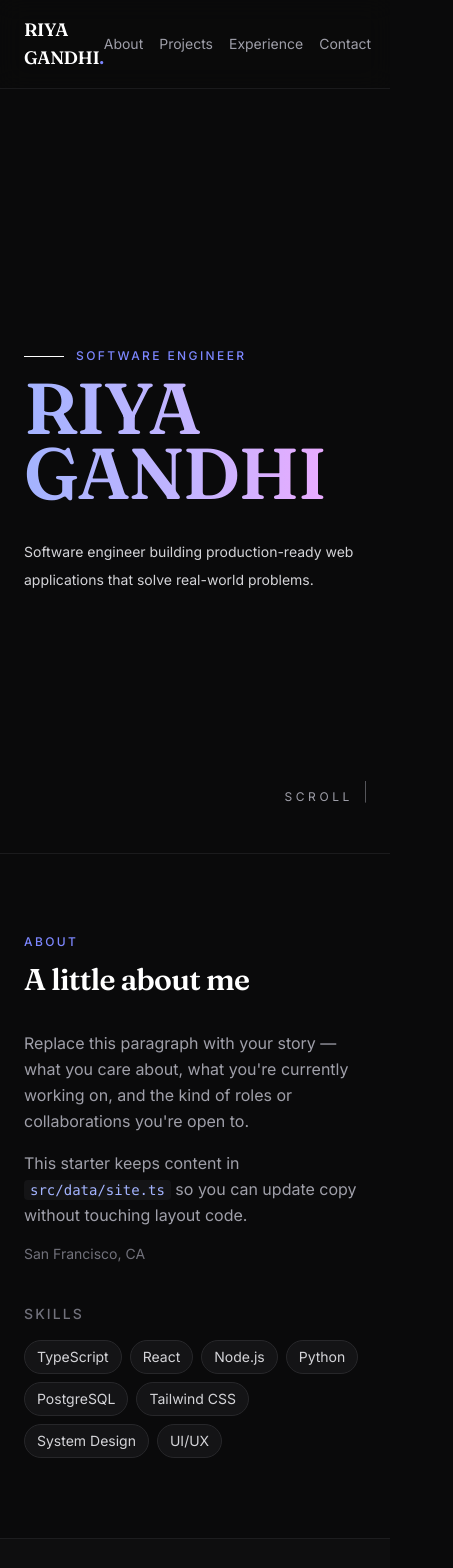
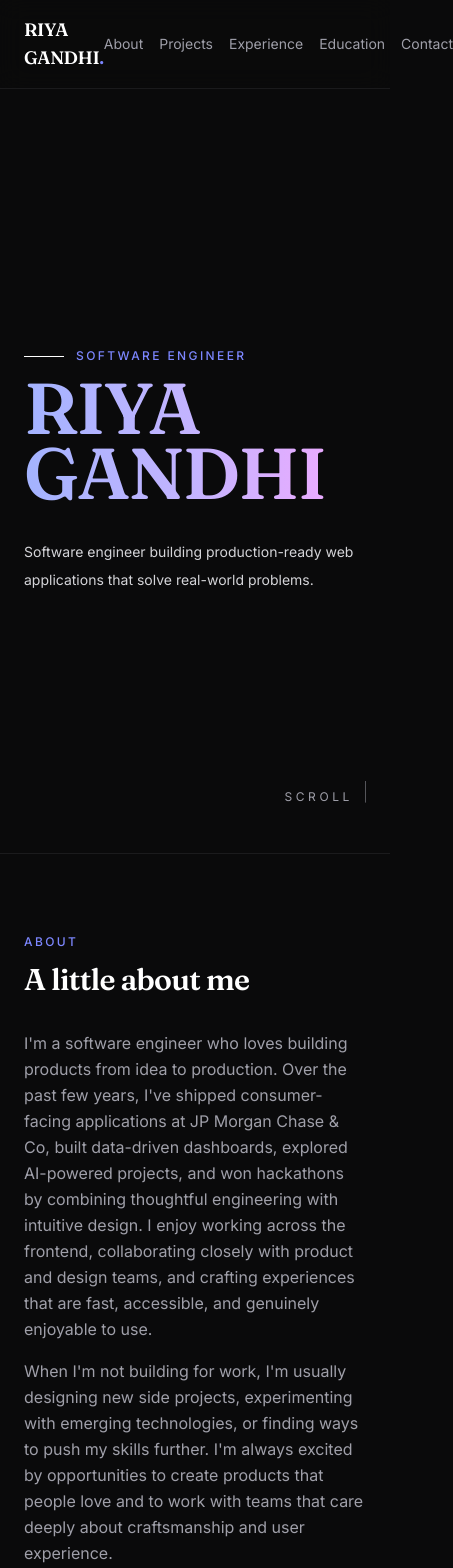
Before and after one commit to rng190001/riyagandhi, a React (Vite) app: page / in a window 390 px wide. Shown: the top 1568 px of the page, 453 px wide, since content can reach past the window. Built offline with nearby package versions, Linux system fonts and the light colour scheme.

Commit message:
Filled in the pages with information

```diff
--- a/src/App.tsx
+++ b/src/App.tsx
@@ -5,6 +5,7 @@ import About from '@/sections/About'
 import Projects from '@/sections/Projects'
 import Experience from '@/sections/Experience'
 import Contact from '@/sections/Contact'
+import Education from './sections/Education'
 
 function App() {
   return (
@@ -15,6 +16,7 @@ function App() {
         <About />
         <Projects />
         <Experience />
+        <Education/>
         <Contact />
       </main>
       <Footer />
--- a/src/data/site.ts
+++ b/src/data/site.ts
@@ -2,8 +2,8 @@ export const site = {
   name: 'RIYA GANDHI',
   role: 'Software Engineer',
   tagline: 'Software engineer building production-ready web applications that solve real-world problems.',
-  email: 'hello@example.com',
-  location: 'San Francisco, CA',
+  email: 'griya2001@gmail.com',
+  location: 'Based in Plano, TX',
   social: {
     github: 'https://github.com/rng190001',
     linkedin: 'https://www.linkedin.com/in/riyangandhi/',
@@ -14,6 +14,7 @@ export const navLinks = [
   { label: 'About', href: '#about' },
   { label: 'Projects', href: '#projects' },
   { label: 'Experience', href: '#experience' },
+  { label: 'Education', href: '#education' },
   { label: 'Contact', href: '#contact' },
 ] as const
 
@@ -22,10 +23,20 @@ export const skills = [
   'React',
   'Node.js',
   'Python',
-  'PostgreSQL',
+  'SQL',
   'Tailwind CSS',
-  'System Design',
   'UI/UX',
+  'Figma',
+  'Github',
+  'Jira',
+  'Agile Methodology',
+  'Firebase',
+  'Frontend Development',
+  'Backend Development',
+  'Full Stack Development',
+  'Artificial Intelligence',
+  'Machine Learning',
+  'Natural Language Processing',
 ] as const
 
 export const projects = [
@@ -75,7 +86,7 @@ export const projects = [
     year: 2021,
     description:
       '1st place ACM Project UTD 2021 Winner - Manage and track your job or internship prospects with an intuitive web app.',
-    tech: ['React','Firebase', 'Node.js', 'JavaScript', 'HTML', 'CSS', 'Figma', 'JIRA', 'Agile Methodology'],
+    tech: ['React','Firebase', 'Node.js', 'JavaScript', 'HTML', 'CSS', 'Figma', 'Jira', 'Agile Methodology'],
     href: '#',
     github: '#',
   },
@@ -85,59 +96,130 @@ export const experience = [
   {
     role: "Software Engineer I",
     company: "JP Morgan Chase & Co.",
-    location: "Plano, TX",
+    location: "Plano, TX (Onsite)",
     period: "July 2025 – Present",
     description:
-      "Built internal developer tools used across multiple engineering teams, improving deployment workflows and reducing build times.",
-    stack: ["React", "TypeScript", "Go", "GCP"],
-    highlight: "30% faster deployments",
-  },
-  {
-    role: "MS, Computer Science - Intelligent Systems Track Graduate",
-    company: "University of Texas at Dallas",
-    location: "Richardson, TX",
-    period: "August 2023 – May 2025",
-    description:
-      "Built internal developer tools used across multiple engineering teams, improving deployment workflows and reducing build times.",
-    highlight: "",
+      "Working on a consumer-facing web application from its initial launch through multiple production releases. I build performant React features, architect reusable frontend components, integrate AWS cloud-backed APIs, and partner with cross-functional teams to create intuitive user experiences at scale.",
+    stack: ["React", "TypeScript", "AWS", "Jest", "Figma", "JIRA", "Agile Methodology", "Frontend Development"],
+    highlight: [
+      "Day 1 Team",
+      "3+ Production Releases",
+      "500+ Users",
+      "Consumer-Facing Product",
+    ],
   },
   {
     role: "Software Engineer Intern",
     company: "JP Morgan Chase & Co.",
-    location: "Plano, TX",
+    location: "Plano, TX (Hybrid)",
     period: "June 2024 – August 2024",
     description:
-      "Built internal developer tools used across multiple engineering teams, improving deployment workflows and reducing build times.",
-    stack: ["React", "TypeScript", "Go", "GCP"],
-    highlight: "30% faster deployments",
+      "Developed production-ready features for a consumer-facing application using React and Spring Boot while collaborating with cross-functional teams throughout the software development lifecycle. The impact of my work led to a return offer to continue building the product as a full-time Software Engineer.",
+    stack: ["React", "TypeScript", "Spring Boot", "AWS", "Frontend Development", "Backend Development"],
+    highlight: [
+      "Return Offer",
+      "2nd Place Global Hackathon",
+      "Consumer Product",
+    ]
   },
   {
-    role: "BS, Computer Science Graduate",
-    company: "University of Texas at Dallas",
-    location: "Richardson, TX",
-    period: "August 2020 – May 2024",
+    role: "Software Engineer Intern",
+    company: "CharaChorder",
+    location: "Richardson, TX (Hybrid)",
+    period: "August 2023 – December 2023",
     description:
-      "Built internal developer tools used across multiple engineering teams, improving deployment workflows and reducing build times.",
-    highlight: "Magna Cum Laude Latin Honors",
+      "Designed and developed an interactive analytics dashboard that transformed complex training data into actionable insights. Built responsive data visualizations with React and modern charting libraries while collaborating with cross-functional teams to improve personalized feedback and user experience.",
+    stack: [
+      "React",
+      "Node.js",
+      "Tailwind CSS",
+      "Figma",
+      "ApexCharts",
+      "Chart.js",
+      "JavaScript",
+    ],
+    highlight: [
+      "Analytics Dashboard",
+      "Data Visualization",
+      "UX-Focused",
+      "Personalized Feedback",
+    ],
   },
   {
     role: "Software Engineer Intern",
     company: "JP Morgan Chase & Co.",
-    location: "Plano, TX",
+    location: "Plano, TX (Hybrid)",
     period: "June 2023 – August 2023",
     description:
-      "Built internal developer tools used across multiple engineering teams, improving deployment workflows and reducing build times.",
-    stack: ["React", "TypeScript", "Go", "GCP"],
-    highlight: "30% faster deployments",
+      "Collaborated with software engineers and project managers to design, develop, and test enterprise applications using Java, Spring Boot, React, and TypeScript. Integrated web and mobile functionality for a production solution and presented the final product to more than 40 engineers and business leaders across the firm.",
+    stack: [
+      "Java",
+      "Spring Boot",
+      "React",
+      "TypeScript",
+      "Git",
+      "Jira",
+      "Web Development",
+      "Mobile Development",
+    ],
+    highlight: [
+      "40+ Person Demo",
+      "Enterprise Software",
+      "Cross-Platform Development",
+    ],
   },
   {
-    role: "IBM Accelerate Program Participant - Software Track",
+    role: "IBM Accelerate Program Participant – Software Track",
     company: "IBM",
     location: "Remote",
     period: "June 2022 – August 2022",
     description:
-      "Built internal developer tools used across multiple engineering teams, improving deployment workflows and reducing build times.",
-    stack: ["React", "TypeScript", "Go", "GCP"],
-    highlight: "30% faster deployments",
+      "Completed IBM's competitive Accelerate Program, strengthening full-stack software engineering fundamentals through hands-on projects and mentorship from IBM engineers. Built frontend and backend applications, developed REST APIs, implemented unit testing, and gained experience with cloud technologies and Agile development.",
+    stack: [
+      "React",
+      "Express",
+      "REST APIs",
+      "HTML",
+      "CSS",
+      "Material UI",
+      "Unit Testing",
+      "Agile",
+    ],
+    highlight: [
+      "IBM Accelerate",
+      "Full-Stack Development",
+      "REST APIs",
+      "Cloud Foundations",
+    ],
   },
 ] as const
+
+export const education = [
+  {
+    degree: "MS, Computer Science - Intelligent Systems Track",
+    school: "University of Texas at Dallas",
+    location: "Richardson, TX",
+    period: "August 2023 – May 2025",
+    track: "Intelligent Systems",
+    description:
+      "Specialized in Intelligent Systems with coursework spanning machine learning, natural language processing, and artificial intelligence. The program deepened my understanding of building intelligent systems while complementing my passion for creating scalable, user-centered software.",
+    coursework: ["Machine Learning", "Natural Language Processing", "Artificial Intelligence", "Statistical Learning", "Human Computer Interaction", "Project Management"],
+    achievements: ["WeHack 2024 2nd Place Winner"],
+  },
+   {
+    degree: "BS, Computer Science",
+    school: "University of Texas at Dallas",
+    location: "Richardson, TX",
+    period: "August 2020 – May 2024",
+    track: "",
+    description:
+      "Graduated Magna Cum Laude while building a strong foundation in software engineering, algorithms, and systems. Outside the classroom, I led student organizations, mentored aspiring engineers, won hackathons, and built full-stack applications through competitive and collaborative projects.",
+    coursework: ["Data Structures and Algorithms", "Database Systems", "Operating Systems", "Software Engineering", "Digital Logic", "Psychology", "Advanced Algorithm Design & Analysis", "Intro to Artificial Intelligence", "Intro to Machine Learning"],
+    achievements: [
+      "Magna Cum Laude",
+      "SWE CLI 2023-2024",
+      "Women Mentoring Women in Engineering Leadership",
+      "ACM Projects 1st Place",
+    ],
+  },
+] as const;
--- a/src/sections/About.tsx
+++ b/src/sections/About.tsx
@@ -9,16 +9,12 @@ export default function About() {
         <div className="mt-8 grid gap-10 lg:grid-cols-[1.4fr_1fr]">
           <div className="space-y-4 text-base leading-relaxed text-zinc-400">
             <p>
-              Replace this paragraph with your story — what you care about, what
-              you&apos;re currently working on, and the kind of roles or
-              collaborations you&apos;re open to.
+              I'm a software engineer who loves building products from idea to production. Over the past few years, I've shipped consumer-facing applications at JP Morgan Chase & Co, built data-driven dashboards, explored AI-powered projects, and won hackathons by combining thoughtful engineering with intuitive design.
+              I enjoy working across the frontend, collaborating closely with product and design teams, and crafting experiences that are fast, accessible, and genuinely enjoyable to use.
             </p>
             <p>
-              This starter keeps content in{' '}
-              <code className="rounded bg-surface-elevated px-1.5 py-0.5 text-sm text-indigo-300">
-                src/data/site.ts
-              </code>{' '}
-              so you can update copy without touching layout code.
+              When I'm not building for work, I'm usually designing new side projects, experimenting with emerging technologies, or finding ways to push my skills further.
+              I'm always excited by opportunities to create products that people love and to work with teams that care deeply about craftsmanship and user experience.
             </p>
             <p className="text-sm text-zinc-500">{site.location}</p>
           </div>
--- /dev/null
+++ b/src/sections/Education.tsx
@@ -0,0 +1,122 @@
+import { motion } from "framer-motion";
+import { GraduationCap } from "lucide-react";
+import { education } from "@/data/site";
+
+export default function Education() {
+  return (
+    <section
+      id="education"
+      className="border-t border-border/60 bg-surface"
+    >
+      <div className="section-container">
+        {/* Header */}
+
+        <div className="mb-14">
+          <div className="mb-3 flex items-center gap-3">
+            <span className="h-px w-10 bg-white" />
+            <p className="section-label !mb-0">
+              Education
+            </p>
+          </div>
+        </div>
+
+        {/* Cards */}
+
+        <div className="grid gap-8 lg:grid-cols-2">
+          {education.map((item) => (
+            <motion.article
+              key={item.degree}
+              whileHover={{
+                y: -6,
+                transition: { duration: 0.25 },
+              }}
+              className="group rounded-2xl border border-border bg-surface-elevated p-8 transition hover:border-indigo-400/40"
+            >
+              {/* Top */}
+
+              <div className="mb-8 flex items-start justify-between">
+                <div className="rounded-xl border border-border p-3 text-indigo-400">
+                  <GraduationCap size={22} />
+                </div>
+
+                <span className="text-xs uppercase tracking-[0.2em] text-zinc-500">
+                  {item.period}
+                </span>
+              </div>
+
+              {/* Degree */}
+
+              <h3 className="font-display text-2xl font-semibold text-white">
+                {item.degree}
+              </h3>
+
+              <div className="mt-2 flex flex-wrap items-center gap-2 text-sm">
+                <span className="font-medium text-indigo-400">
+                  {item.school}
+                </span>
+
+                <span className="text-zinc-600">•</span>
+
+                <span className="text-zinc-500">
+                  {item.location}
+                </span>
+              </div>
+
+              {item.track && (
+                <p className="mt-2 text-sm text-zinc-400">
+                  {item.track}
+                </p>
+              )}
+
+              <p className="mt-6 leading-7 text-zinc-400">
+                {item.description}
+              </p>
+
+              {/* Coursework */}
+
+              {item.coursework && (
+                <>
+                  <h4 className="mt-8 mb-3 text-xs uppercase tracking-[0.25em] text-zinc-500">
+                    Coursework
+                  </h4>
+
+                  <div className="flex flex-wrap gap-2">
+                    {item.coursework.map((course) => (
+                      <span
+                        key={course}
+                        className="rounded-md border border-border px-3 py-1 text-xs text-zinc-400"
+                      >
+                        {course}
+                      </span>
+                    ))}
+                  </div>
+                </>
+              )}
+
+              {/* Achievements */}
+
+              {item.achievements && (
+                <>
+                  <h4 className="mt-8 mb-3 text-xs uppercase tracking-[0.25em] text-zinc-500">
+                    Highlights
+                  </h4>
+
+                  <div className="flex flex-wrap gap-2">
+                    {item.achievements.map((achievement) => (
+                      <span
+                        key={achievement}
+                        className="rounded-md bg-indigo-500/10 px-3 py-1 text-xs font-medium text-indigo-300"
+                      >
+                        {achievement}
+                      </span>
+                    ))}
+                  </div>
+                </>
+              )}
+            </motion.article>
+          ))}
+        </div>
+      </div>
+    </section>
+  );
+}
```
Also changed, not shown: src/sections/Experience.tsx (+12 -4 lines).
